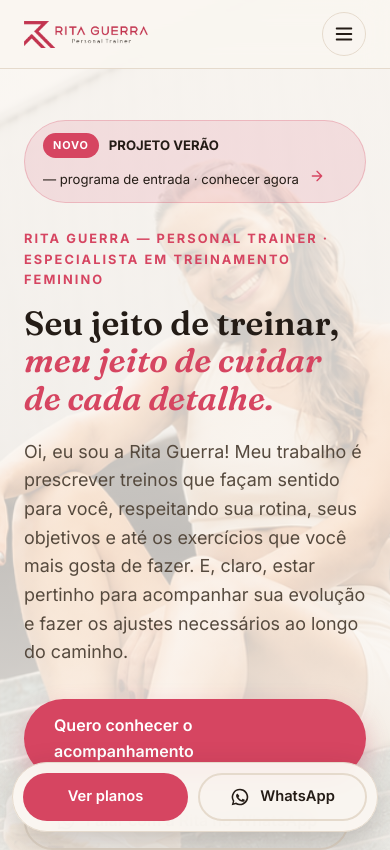
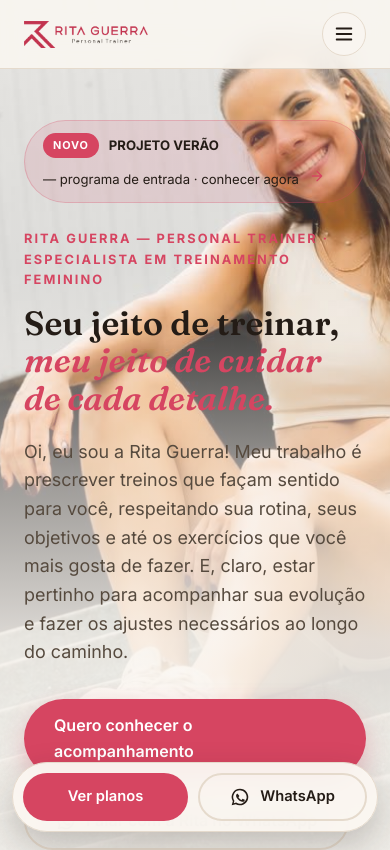
Before and after one commit to contatofenixads/rita-guerra-personal, a React (Vite) app: page / in a window 390 px wide. Shown: the top 850 px of the page. Built offline with nearby package versions, Linux system fonts and the light colour scheme; no server answers; the database is empty; a web font is replaced by a local one.

Commit message:
chore: publish workspace changes

```diff
--- a/src/App.tsx
+++ b/src/App.tsx
@@ -6,6 +6,7 @@ import { useSiteContent } from './content';
 import logoHeader from './assets/logo-header.png';
 import logoFooter from './assets/logo-footer.png';
 import heroImg from './assets/rita-hero-horizontal.jpg';
+import heroImgMobile from './assets/rita-hero-escada.jpg';
 import ritaSobre from './assets/rita-sobre.jpg';
 import resultado1 from './assets/resultados/resultado-01.png';
 import resultado2 from './assets/resultados/resultado-02.jpg';
@@ -77,6 +78,12 @@ function Hero() {
         src={heroImg}
         alt="Rita Guerra, personal trainer, sentada em escadaria"
         fetchPriority="high"
+      />
+      <img
+        className="hero-bg-foto hero-bg-foto--mobile"
+        src={heroImgMobile}
+        alt=""
+        aria-hidden="true"
       />
       <div className="hero-bg-shade" aria-hidden="true" />
       {config['verao.destaqueHome'] !== 'off' && (
--- a/src/style.css
+++ b/src/style.css
@@ -292,7 +292,8 @@ summary:focus-visible {
   color: var(--carmim-claro);
 }
 
-.section-dark .lead {
+.section-dark .lead,
+.section-dark .section-head .lead {
   color: rgba(250, 246, 241, 0.88);
 }
 
@@ -315,8 +316,9 @@ summary:focus-visible {
   color: #f0c9c1;
 }
 
-.section-marsala .lead {
-  color: rgba(250, 246, 241, 0.9);
+.section-marsala .lead,
+.section-marsala .section-head .lead {
+  color: rgba(250, 246, 241, 0.92);
 }
 
 .section-marsala .text-link {
@@ -415,6 +417,11 @@ summary:focus-visible {
   height: 100%;
   object-fit: cover;
   object-position: 62% 30%;
+}
+
+/* foto vertical exclusiva do mobile (oculta no desktop) */
+.hero-bg-foto--mobile {
+  display: none;
 }
 
 .hero-bg-shade {
@@ -1655,18 +1662,39 @@ section[id] {
     border-bottom: none !important;
   }
 
-  /* hero com foto de fundo: véu vertical para legibilidade */
+  /* hero mobile: foto vertical no fundo, Rita visível no topo,
+     textos protegidos na base por degradê controlado */
   .hero-bg-foto {
-    object-position: 65% 30%;
+    display: none;
+  }
+
+  .hero-bg-foto--mobile {
+    display: block;
+    inset: auto 0 0 0;
+    height: 126%;
+    object-position: 30% 100%;
   }
 
   .hero-bg-shade {
     background: linear-gradient(
       180deg,
-      rgba(250, 246, 241, 0.92) 0%,
-      rgba(250, 246, 241, 0.78) 55%,
-      rgba(250, 246, 241, 0.94) 100%
+      rgba(250, 246, 241, 0.34) 0%,
+      rgba(250, 246, 241, 0.14) 26%,
+      rgba(250, 246, 241, 0.62) 46%,
+      rgba(250, 246, 241, 0.88) 62%,
+      rgba(250, 246, 241, 0.97) 100%
     );
+  }
+
+  .hero-bg .hero-grid {
+    display: flex;
+    flex-direction: column;
+    justify-content: flex-end;
+    min-height: 680px;
+  }
+
+  .hero-bg {
+    padding-bottom: 48px;
   }
 
   .header-logo img {
@@ -1716,6 +1744,11 @@ section[id] {
     border-radius: 999px;
     padding: 10px;
     box-shadow: 0 14px 34px rgba(36, 28, 22, 0.22);
+  }
+
+  /* espaço para a barra flutuante não cobrir os botões do hero */
+  .hero-bg {
+    padding-bottom: 116px;
   }
 
   .mobile-bar .btn {
```
Also changed, not shown: 6 other files (tests, documents, lock files or other folders).
